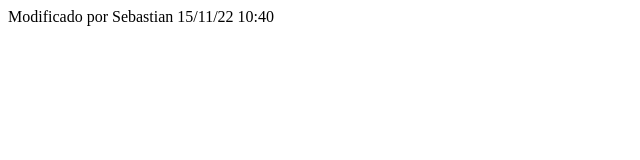
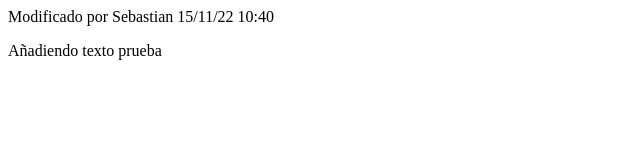
Before and after one commit to No-Country/c8-86-t-react-firebase, a React (Vite) app in the folder healthyApp/: page / in a window 1280 px wide. Shown: the top 160 px of the page, without its empty margins (0-640 px from the left). Built offline with nearby package versions, Linux system fonts and the light colour scheme.

Commit message:
verificando marge git

```diff
--- a/healthyApp/src/App.jsx
+++ b/healthyApp/src/App.jsx
@@ -7,6 +7,7 @@ function App() {
   return (
     <div className="App">
       Modificado por Sebastian 15/11/22 10:40
+      <p>Añadiendo texto prueba</p>
     </div>
   )
 }
```
